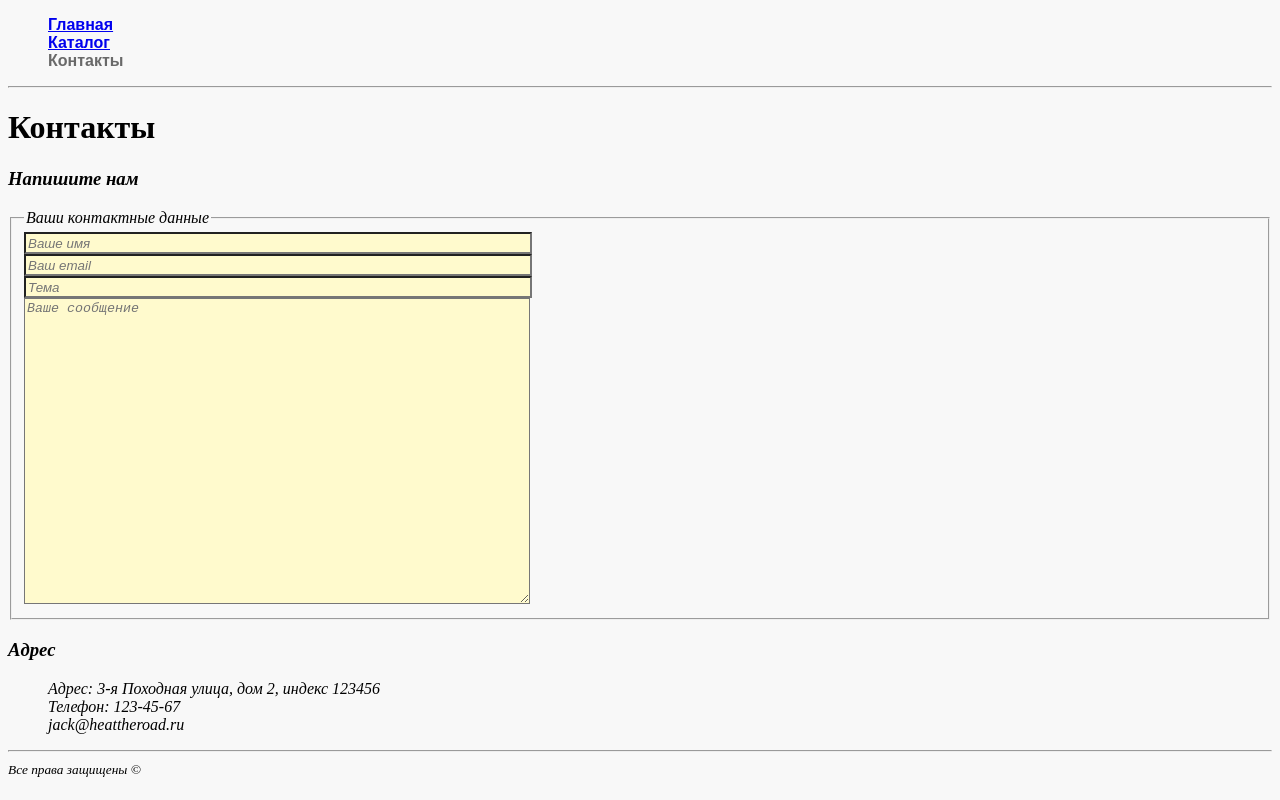
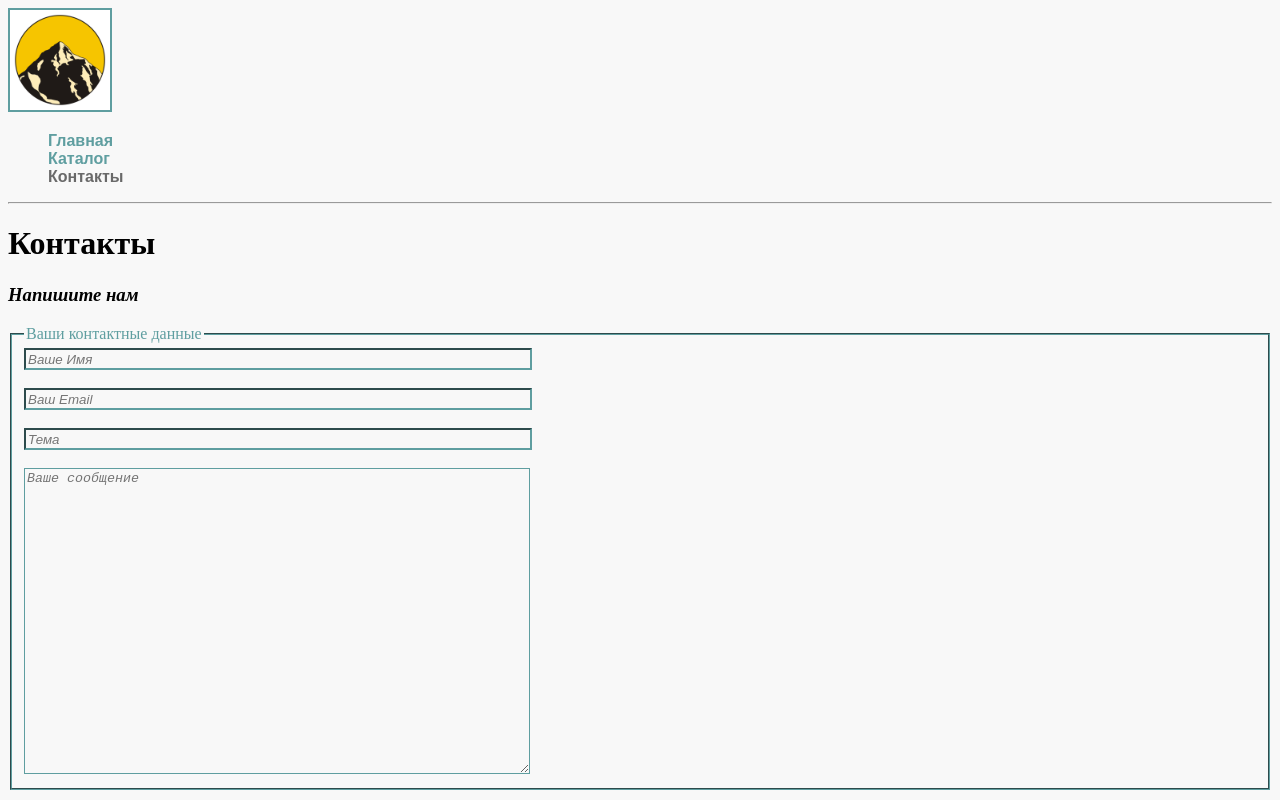
Before and after one commit to seulementmarie/seulementmarie, a plain HTML site: page contacts.html in a window 1280 px wide. Shown: the top 800 px of the page. Drawn offline with Linux system fonts and the light colour scheme.

Commit message:
Task 4 completed

```diff
--- a/contacts.html
+++ b/contacts.html
@@ -6,22 +6,28 @@
     <link rel="stylesheet" type="text/css" href="style.css">
 </head>
 <body>
+<div class="header">
+	<a href="index.html"><img class="im" src="materials/logo.png" alt="Home" width="100"/></a>
 	<ul class="main-menu">
 		<li><a href="index.html">Главная</a></li>
 		<li><a href="catalog.html">Каталог</a></li>
 		<li>Контакты</li>
 	</ul>
 	<hr>
+</div>
 <h1>Контакты</h1>
-<h3><i>Напишите нам<i></h3>
+<h3><i>Напишите нам</i></h3>
 <form>
-    <fieldset id="contacts">
+    <fieldset class="contacts">
         <legend>Ваши контактные данные</legend>
         <input size="30" placeholder="Ваше имя">
         <br>
-        <input size="30" placeholder="Ваш email">
+        <br>
+        <input size="30" placeholder="Ваш email" id="email">
+        <br>
         <br>
         <input size="30" placeholder="Тема">
+        <br>
         <br>
         <textarea placeholder="Ваше сообщение"></textarea>
     </fieldset>
@@ -32,9 +38,10 @@
     <li>Телефон: 123-45-67</li>
     <li>jack@heattheroad.ru</li>
 </ul>
+<iframe src="https://www.google.com/maps/embed?pb=!1m14!1m12!1m3!1d3996.2749814062986!2d30.371159394820125!3d59.94645312629299!2m3!1f0!2f0!3f0!3m2!1i1024!2i768!4f13.1!5e0!3m2!1sru!2sru!4v1503066018303" width="600" height="450" frameborder="0" style="border:0" allowfullscreen></iframe>
+<div class="footer">
 	<hr>
-<footer>
 	<small>Все права защищены &copy;</small>
-</footer>
+</div>
 </body>
 </html>
--- a/style.css
+++ b/style.css
@@ -1,15 +1,29 @@
 body {
     background-color: #f8f8f8;
-}
-
-ul {
-    list-style-type: none;
 }
 
 .main-menu {
     font-family: sans-serif;
     font-weight: bold;
     color: #696969;
+	list-style-type: none;
+}
+
+.main-menu li a:link {
+	color: cadetblue;
+}
+
+.main-menu li a:hover {
+	color: #f6c500;
+}
+
+.main-menu li a:visited
+ {
+	color: grey;
+}
+
+.main-menu li a {
+    text-decoration: none;
 }
 
 #full-description-header {
@@ -46,23 +60,45 @@ ul {
     font-weight: bold;
 }
 
-#contacts > input {
+.contacts {
+    border-color: cadetblue;
+}
+
+.contacts legend{
+    color: cadetblue;
+}
+
+.contacts input {
     height: 16px;
     width: 500px;
     font-style: italic;
     font-weight: 100;
     color: black;
-    background-color: lemonchiffon;
+    background-color: #f8f8f8;
+    text-transform: capitalize;
+    border-color: cadetblue;
 }
 
-#contacts > textarea {
+.contacts textarea {
     height: 300px;
     width: 500px;
     font-style: italic;
     font-weight: 100;
     color: black;
-    background-color: lemonchiffon;
+    background-color: #f8f8f8;
+    border-color: cadetblue;
 }
+
+.contacts textarea:focus{
+    color: cadetblue;
+    background-color: #f0f692;
+}
+
+.contacts input:focus{
+    color: cadetblue;
+    background-color: #f0f692;
+}
+
 
 .im {
     border: 2px solid cadetblue;
```
Also changed, not shown: catalog.html (+8 -3 lines), catalog/everest.html (+11 -9 lines), index.html (+7 -3 lines), materials/logo.png (added). Lines whose indentation alone changed are shown as unchanged.
